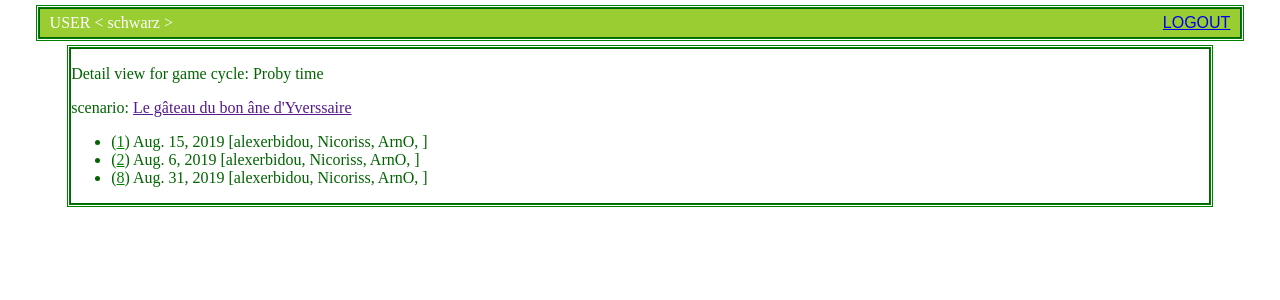
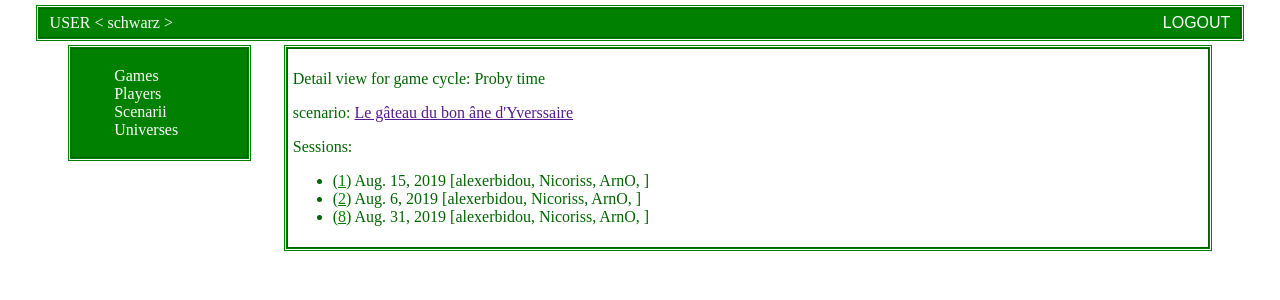
Before and after one commit to schwarz-ben/rpg-sessions-archive--django, a Django app: page /archive/1/ in a window 1280 px wide. Shown: the top 300 px of the page. Run offline with Django 3.2, Linux system fonts and the light colour scheme; a user stored in the database is signed in; data comes from the database, SQL or seed files in the repository.

Commit message:
Added a view for cycle connected session, ad a sidebar for quick access to all main pages.

```diff
--- a/archive/models.py
+++ b/archive/models.py
@@ -33,7 +33,7 @@ class Session(models.Model):
     # This is where we connect our many to many to the Player table
     players = models.ManyToManyField(Player)
 
-    def findPreviousSession(self):
+    def getPreviousSession(self):
         """returns the previous session, or None if there is none
         NB: there shouldn't be everal previous sessions, and the method should
         raise an error if this occurs"""
@@ -43,13 +43,13 @@ class Session(models.Model):
         else:
             return None
 
-    def findRelatedCycle(self):
+    def getRelatedCycle(self):
         """ returns the cycle to which this session is attached, or None if none could be found
          Note that there SHOULD be one cycle, otherwise this should be considered a major bug"""
         s=self
         while s is not None:
             sp = s
-            s = s.findPreviousSession()
+            s = s.getPreviousSession()
         return Cycle.objects.filter(firstSession=sp.pk).get()
 
     def __str__(self):
--- a/archive/static/archive/style.css
+++ b/archive/static/archive/style.css
@@ -8,7 +8,7 @@ margin: auto;
   border: 1px solid DarkGreen;
   outline-style: double;
   outline-color: Green;
-  background-color: YellowGreen;
+  background-color: Green;
   color : white;
 }
 #banner-top-left {
@@ -36,18 +36,49 @@ margin: auto;
   padding-top: 5px;
   padding-bottom: 5px;
 }
-#page-content {
+#banner-top-right a {
+  color: white;
+  text-decoration: none;
+}
+
+
+
+#page-content-container {
   margin: auto;
   position: relative;  top: 10px; /* shifts the whole block down */
   width:90%;
+}
+
+#page-sidebar {
+  float: left;
+  width:15%;
+  padding: 2px;
+  border: 1px solid DarkGreen;
+  outline-style: double;
+  outline-color: Green;
+  background-color: Green;
+  color : white;
+}
+#page-sidebar li {
+  list-style-type: none;
+}
+#page-sidebar a {
+  color: white;
+  text-decoration: none;
+}
+
+#page-content {
+  float: right;
+  width:80%;
+  padding: 5px;
+
   border: 1px solid DarkGreen;
   outline-style: double;
   outline-color: Green;
   background-color: white;
   color : DarkGreen;
-  align-self:center;
+  /* align-self:center; */
 }
-
-li a {
+#page-content li a {
     color: green;
 }
--- a/archive/templates/archive/cycle.html
+++ b/archive/templates/archive/cycle.html
@@ -6,15 +6,17 @@
 <p class="title">Detail view for game cycle: {{cycle.codename}}</p>
 <p> scenario: <a href="">{{cycle.scenario.title}}</a><p>
 {% if my_session_list %}
+<p> Sessions:
     <ul>
     {% for session in my_session_list %}
       <li>
-        (<a href="">{{ session.pk }}</a>)
+        (<a href="/archive/session/{{session.pk}}">{{ session.pk }}</a>)
         {{session.date}}
         [{% for p in cycle.firstSession.players.all %}{{p.nickName}}, {% endfor %}]
       </li>
     {% endfor %}
     </ul>
+</p>
 {% else %}
     <p>No rpg archive detected for user {{username}}.</p>
 {% endif %}
--- a/archive/templates/archive/skeleton-base.html
+++ b/archive/templates/archive/skeleton-base.html
@@ -7,12 +7,26 @@
 </head>
 
 <body>
+
     <div id="banner-top">
       <div id="banner-top-left">USER < {{user.username}} ></div>
       <div id="banner-top-right"><a href="/archive/logout">logout</a></div>
     </div>
-    <div id="page-content">
-        {% block page_content %}{% endblock %}
+
+    <div id="page-content-container">
+      <div id="page-sidebar">
+        <ul>
+          <li><a href="/archive">Games</a></li>
+          <li><a href="/players">Players</a></li>
+          <li><a href="/scenario">Scenarii</a></li>
+          <li><a href="/universes">Universes</a></li>
+        </ul>
+      </div>
+
+      <div id="page-content">
+          {% block page_content %}{% endblock %}
+      </div>
     </div>
+
 </body>
 </html>
--- a/archive/urls.py
+++ b/archive/urls.py
@@ -9,4 +9,5 @@ urlpatterns = [
     path('', views.IndexView.as_view(), name='index'),
     path('logout',views.logout_view,name='logout'),
     path('<int:Cycle_id>/',views.cycle_view,name='cycle'),
+    path('session/<int:Session_id>/',views.session_view,name='session'),
 ]
--- a/archive/views.py
+++ b/archive/views.py
@@ -44,3 +44,19 @@ def cycle_view(request,Cycle_id):
         }
     template = loader.get_template(template_name)
     return HttpResponse(template.render(context, request))
+
+def session_view(request,Session_id):
+    session = get_object_or_404(Session, pk=Session_id)
+    if session.owner_user.pk != request.user.pk:
+        template_name = 'archive/error.html'
+        context = {
+            'error_message' : "You are not supposed to access this page (this cycle is not yours)!"
+            " <{0}!={1}>".format(cycle.owner_user.pk,request.user.pk)
+        }
+    else:
+        template_name = 'archive/session.html'
+        context = {
+            'session' : session
+        }
+    template = loader.get_template(template_name)
+    return HttpResponse(template.render(context, request))
```
Also changed, not shown: docs/journal.md (+8 -1 lines), docs/links.md (+5 -0 lines).
